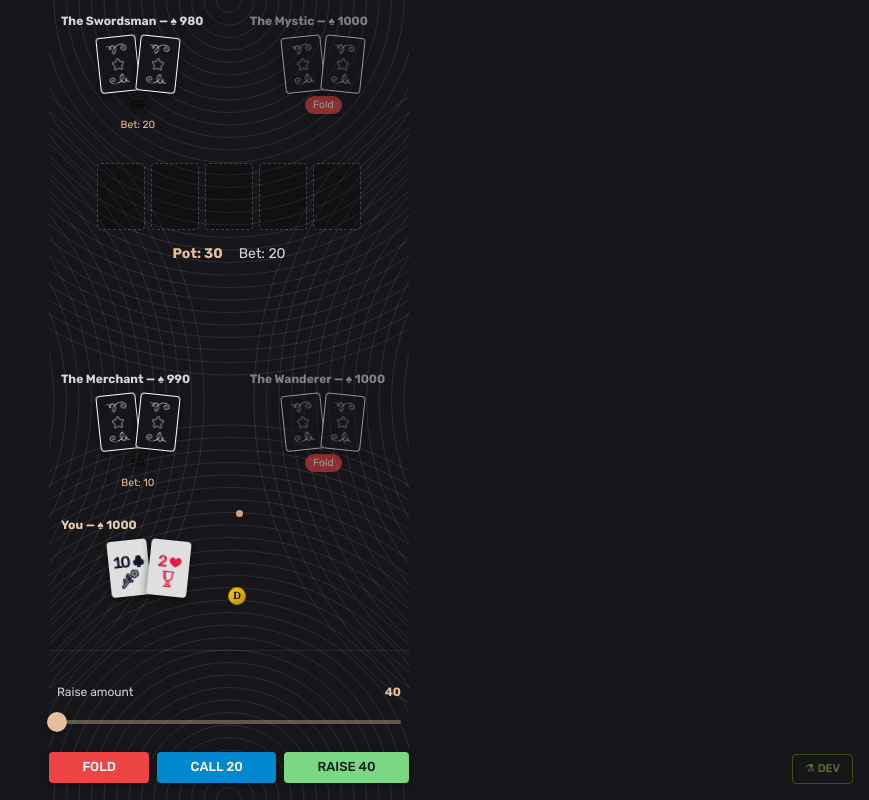
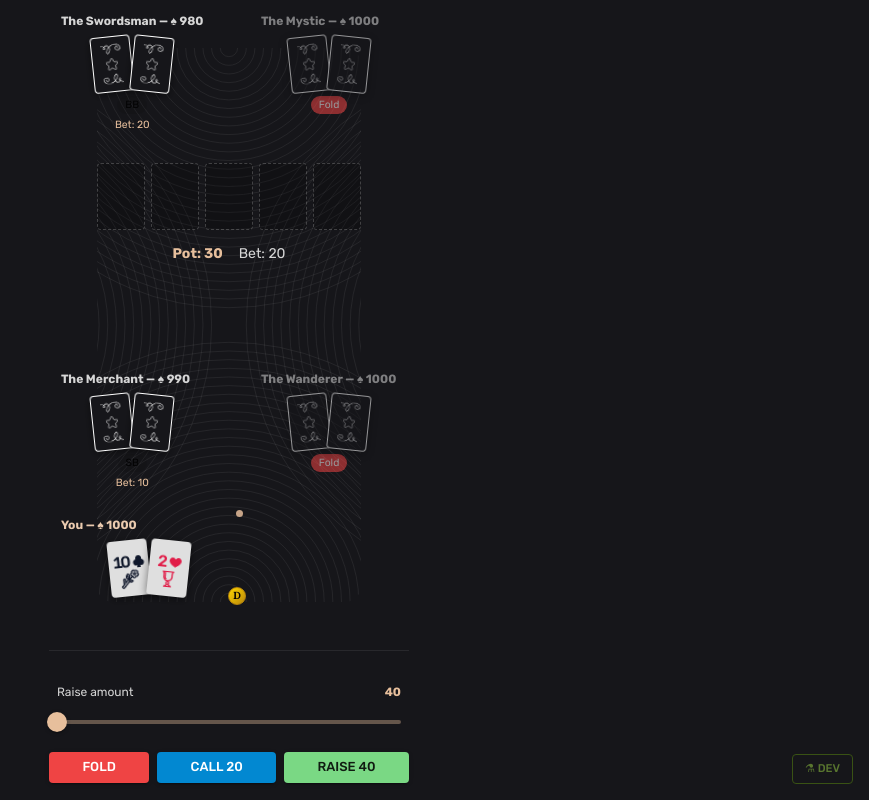
Before and after one commit to raphaelaleixo/arcanepoker, a React (Vite) app: page /game in a window 1280 px wide. Shown: the whole page, without its empty margins (411-1280 px from the left). Built offline with nearby package versions, Linux system fonts and the light colour scheme.

Commit message:
feat: adjustments at the poker table

```diff
--- a/src/components/Table/PokerTable.tsx
+++ b/src/components/Table/PokerTable.tsx
@@ -115,20 +115,39 @@ export function PokerTable() {
           top: "50%",
           left: "50%",
           transform: "translate(-50%, -50%)",
-          zIndex: 999,
-          pointerEvents: "none",
-          background:
-            'url("/public/art/circleBackground.svg") center center / cover no-repeat',
           display: "grid",
           gridTemplateColumns: "auto auto auto",
           gridTemplateRows: "auto auto auto auto auto",
         }}
       >
+        <Box
+          sx={{
+            gridColumn: "1 / 4",
+            gridRow: "1 / 5",
+            p: "3em",
+          }}
+        >
+          <Box
+            component="img"
+            src="/public/art/circleBackground.svg"
+            sx={{
+              height: "100%",
+              width: "100%",
+              objectFit: "cover",
+              borderRadius: "16px",
+              overflow: "hidden",
+            }}
+          />
+        </Box>
         {bot1 && (
           <PlayerSeat
             player={bot1}
             playerIndex={state.players.indexOf(bot1)}
             isActive={activePlayer?.id === bot1.id}
+            sx={{
+              gridColumn: 1,
+              gridRow: 1,
+            }}
           />
         )}
         {bot2 && (
```
